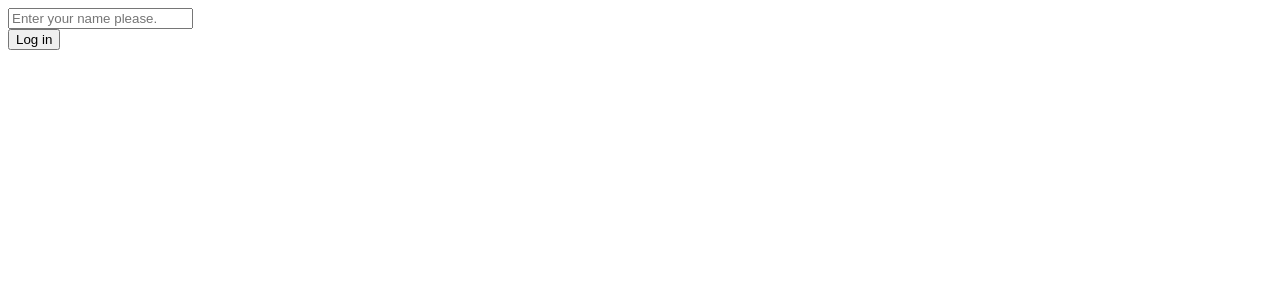
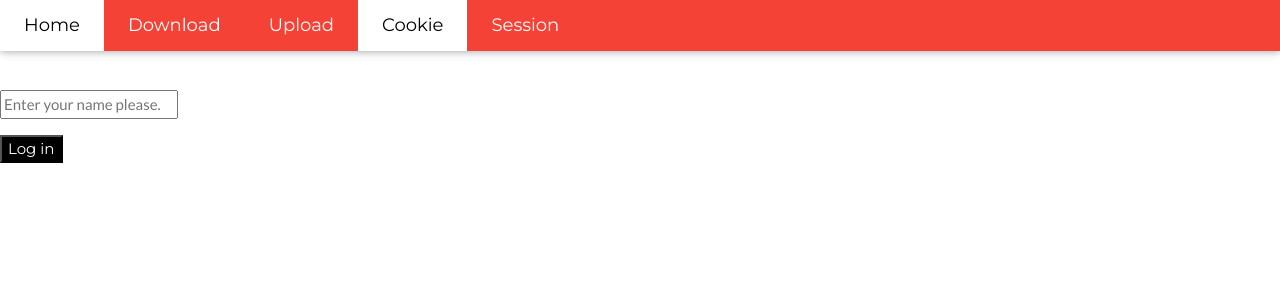
Before and after one commit to ndormoy/webserv, a PHP site: page /Coockie/form_w_cookie.php in a window 1280 px wide. Shown: the top 300 px of the page. Run offline with PHP 8.4, Linux system fonts and the light colour scheme.

Commit message:
Changement de style sur les pages, ajout de la bar en haut des pages

```diff
--- a/www/Coockie/form_w_cookie.php
+++ b/www/Coockie/form_w_cookie.php
@@ -8,6 +8,7 @@ $name = null;
 //     echo "is set";
 // else
 //     echo "is not set";
+
 if (!empty($_GET['action']) && $_GET['action'] === 'logout') {
 	unset($_COOKIE['User']);
  	setcookie('User', '', time() - 3600); // permet de supprimer le cookie avec une date dans le passe
@@ -26,15 +27,61 @@ if (!empty($_POST['name']))
 
 
 ?>
+<br><br>
+<br><br>
 
-<?php if ($name) { ?>
+<?php
+	if ($name) { ?>
 	<p>Hello <?php echo($name); ?> !</p>
-	<a href="form_w_cookie.php?action=logout">Log out</a>
+	<a href="form_w_cookie.php?action=logout" >
+		<button class="btn btn-primary w3-black w3-padding-medium w3-medium w3-margin-top"> Log out </button>
+	</a>
 <?php } else { ?>
 	<form action="form_w_cookie.php" method="post">
 	<div class "form-group">
 		<input class="form-control" name="name" placeholder="Enter your name please.">
 	</div>
-	<button class="btn btn-primary"> Log in </button>
+	<button class="btn btn-primary w3-black w3-padding-medium w3-medium w3-margin-top" > Log in </button>
 </form>
 <?php } ?>
+
+<html>
+
+	<head>
+		<title>Webserv ndormoy mamaurai gmary</title>
+		<meta charset="UTF-8">
+		<meta name="viewport" content="width=device-width, initial-scale=1">
+		<link rel="stylesheet" href="https://www.w3schools.com/w3css/4/w3.css">
+		<link rel="stylesheet" href="https://fonts.googleapis.com/css?family=Lato">
+		<link rel="stylesheet" href="https://fonts.googleapis.com/css?family=Montserrat">
+		<link rel="stylesheet" href="https://cdnjs.cloudflare.com/ajax/libs/font-awesome/4.7.0/css/font-awesome.min.css">
+		<style>
+		body,h1,h2,h3,h4,h5,h6 {font-family: "Lato", sans-serif}
+		.w3-bar,h1,button {font-family: "Montserrat", sans-serif}
+		.fa-anchor,.fa-coffee {font-size:200px}
+		</style>
+	</head>
+
+	<body>
+		<!-- Navbar -->
+		<div class="w3-top">
+		  <div class="w3-bar w3-red w3-card w3-left-align w3-large">
+			<a class="w3-bar-item w3-button w3-hide-medium w3-hide-large w3-right w3-padding-large w3-hover-white w3-large w3-red" href="javascript:void(0);" onclick="myFunction()" title="Toggle Navigation Menu"><i class="fa fa-bars"></i></a>
+			<a href="../index.html" class="w3-bar-item w3-button w3-padding-large w3-hover-white">Home</a>
+			<a href="../Download/download.html" class="w3-bar-item w3-button w3-hide-small w3-padding-large w3-hover-white">Download</a>
+			<a href="../Upload/upload.html" class="w3-bar-item w3-button w3-hide-small w3-padding-large w3-hover-white">Upload</a>
+			<a href="../Coockie/form_w_cookie.php" class="w3-bar-item w3-button w3-hide-small w3-padding-large w3-white">Cookie</a>
+			<a href="../Session/session_start.php" class="w3-bar-item w3-button w3-hide-small w3-padding-large w3-hover-white">Session</a>
+		  </div>
+
+		  <!-- Navbar on small screens -->
+		  <div id="navDemo" class="w3-bar-block w3-white w3-hide w3-hide-large w3-hide-medium w3-large">
+			<a href="../index.html" class="w3-bar-item w3-button w3-padding-large">Home</a>
+			<a href="../Download/download.html" class="w3-bar-item w3-button w3-padding-large">Download</a>
+			<a href="../Upload/upload.html" class="w3-bar-item w3-button w3-padding-large">Upload</a>
+			<a href="../Coockie/form_w_cookie.php" class="w3-bar-item w3-button w3-padding-large">Cookie</a>
+			<a href="../Session/session_start.php" class="w3-bar-item w3-button w3-padding-large">Session</a>
+		  </div>
+		</div>
+	</body>
+</html>
--- a/www/Session/session_deconnexion.php
+++ b/www/Session/session_deconnexion.php
@@ -12,7 +12,7 @@
 	<div class="text">
 			>>Session has been closed<<</p>
 	<div class="img">
-	<img src="https://media.giphy.com/media/jUwpNzg9IcyrK/giphy.gif"  width="255"
+	<img src="https://media.giphy.com/media/jUwpNzg9IcyrK/giphy.gif"  width="255"></img>
 		<br><br>
 
 </body>
--- a/www/Upload/assets/css/style.css
+++ b/www/Upload/assets/css/style.css
@@ -18,7 +18,7 @@ html{
     background-color:#ebebec;
 
     background-image:-webkit-radial-gradient(center, #ebebec, #b4b4b4);
-    background-image:-moz-radial-gradient(center, #376b0b, #b4b4b4);
+    background-image:-moz-radial-gradient(center, #e32525, #b4b4b4);
     background-image:radial-gradient(center, #ebebec, #b4b4b4);
 
     min-height:900px;
@@ -56,7 +56,7 @@ section, footer, header, aside{
     background-image:-moz-linear-gradient(top, #373a3d, #313437);
     background-image:linear-gradient(top, #373a3d, #313437);
 
-    width:1000px;
+    width:700px;
     padding:60px;
     border-radius:3px;
 
```
Also changed, not shown: www/Download/download.html (+39 -0 lines), www/Session/session_start.php (+47 -3 lines), www/Upload/upload.html (+37 -1 lines).
